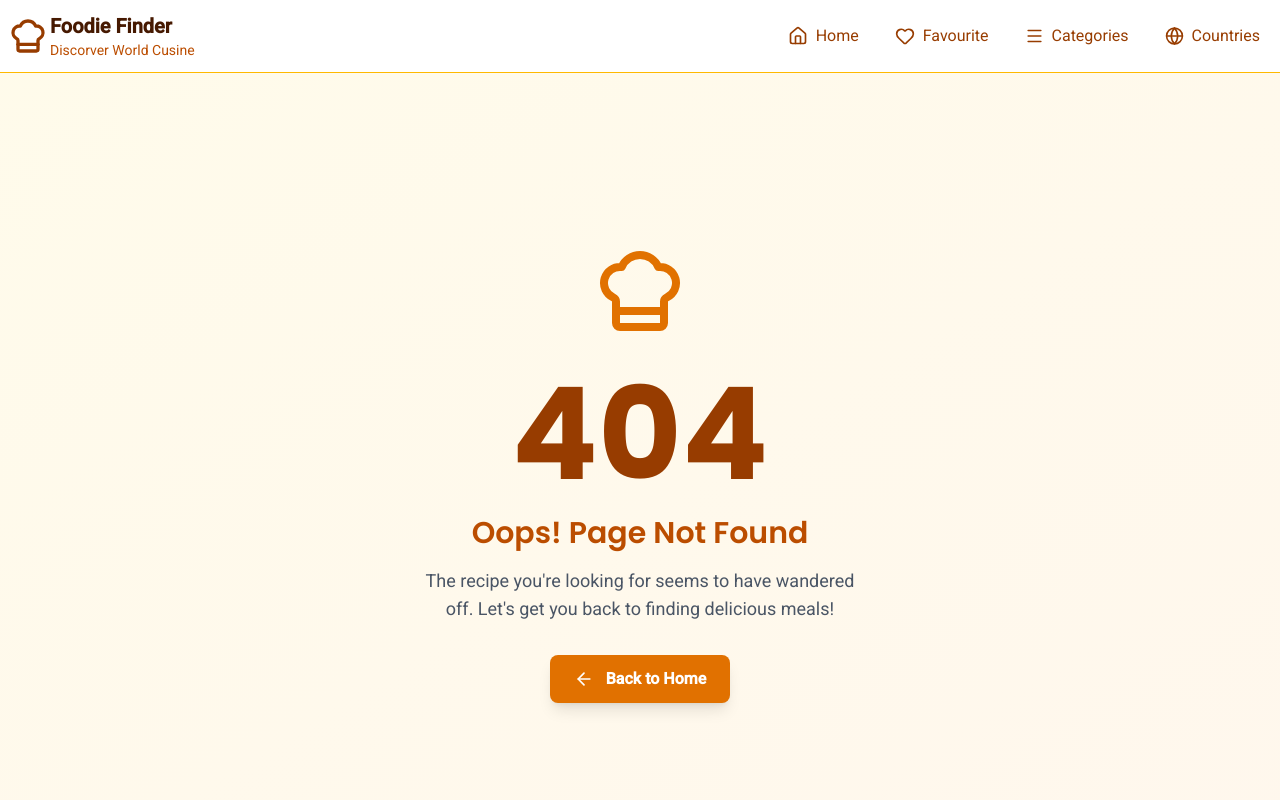
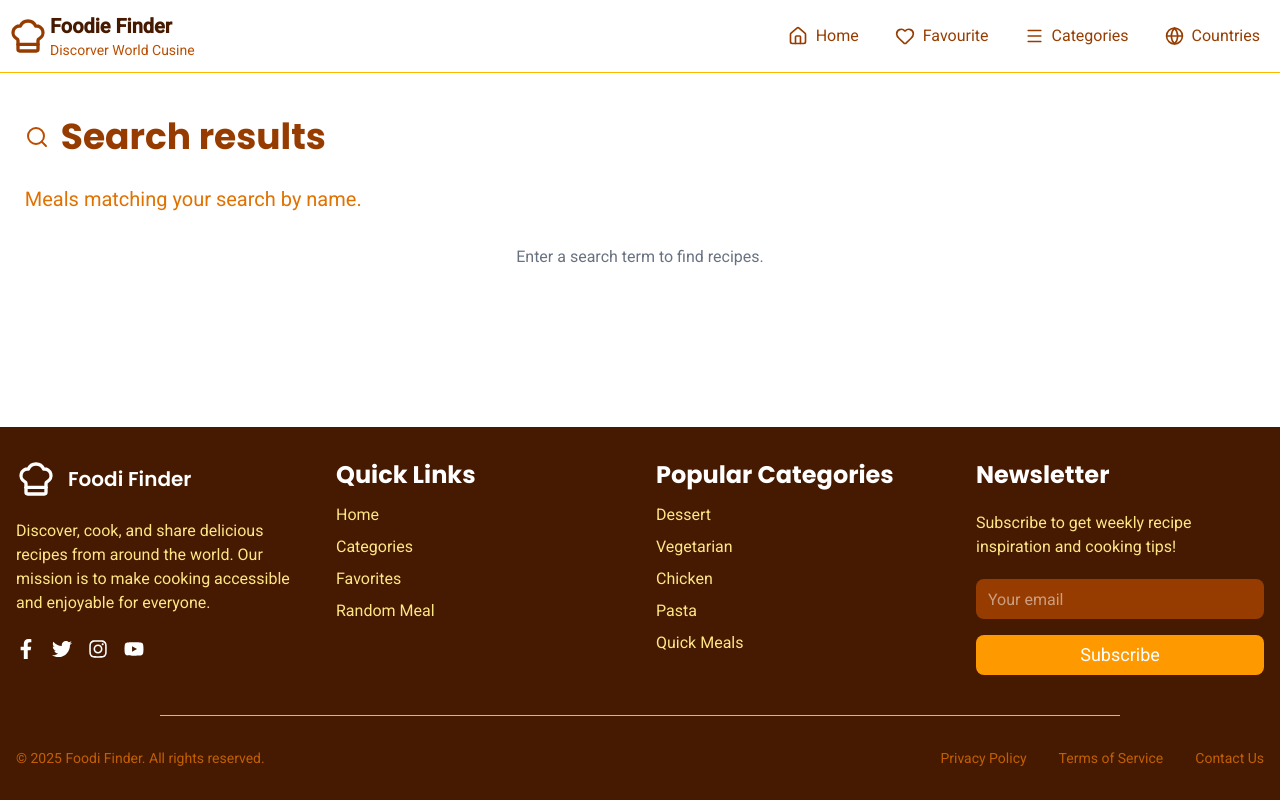
Before and after one commit to Kirubel-Te/Online-cuisine, a React (Vite) app: page /search in a window 1280 px wide. Shown: the top 800 px of the page. Built offline with nearby package versions, Linux system fonts and the light colour scheme.

Commit message:
search by name and ingredient added to home page

```diff
--- a/src/App.jsx
+++ b/src/App.jsx
@@ -8,6 +8,7 @@ import Categories from './pages/Categories'
 import Favourite from './pages/Favourite'
 import CategoryDetail from './pages/CategoryDetail'
 import RecipeDetail from './pages/RecipeDetail'
+import SearchResults from './pages/SearchResults'
 import NotFound from './pages/NotFound'
 import { FavouritesProvider } from './contexts/FavouritesContext'
 
@@ -19,6 +20,7 @@ const App = () => {
         <Route path='Categories' element={<Categories/>} />
         <Route path='category/:categoryName' element={<CategoryDetail/>}/>
         <Route path='recipe/:id' element={<RecipeDetail/>}/>
+        <Route path='search' element={<SearchResults/>}/>
         <Route path='Favourite' element={<Favourite/>}/>
         <Route path='*' element={<NotFound/>}/>
       </Route>
--- a/src/pages/Home.jsx
+++ b/src/pages/Home.jsx
@@ -10,8 +10,17 @@ const Home = () => {
   const [meals, setMeals] = useState([])
   const [loading, setLoading] = useState(false)
   const [error, setError] = useState(null)
+  const [searchTerm, setSearchTerm] = useState('')
+  const [searchType, setSearchType] = useState('Name')
   const location = useLocation()
   const navigate = useNavigate()
+
+  const handleSearchSubmit = (e) => {
+    e.preventDefault()
+    const term = searchTerm.trim()
+    if (!term) return
+    navigate(`/search?q=${encodeURIComponent(term)}&type=${encodeURIComponent(searchType)}`)
+  }
 
   const fetchRandomMeals = async () => {
     try {
@@ -59,12 +68,22 @@ const Home = () => {
           <p className='text-amber-600 md:text-xl font-light mt-6 md:w-[60%] w-[80%] mx-auto text-center'>Discover delicious meals from around the world. Search by ingredient, browse categories, or find your next favorite dish from our collection of thousands of recipes!</p>
         </div>
         <div className='forms flex flex-col items-center md:justify-center mt-6 mb-6'>
-          <form className='relative flex flex-col md:flex-row items-stretch md:items-center w-[90%] md:w-auto mx-auto gap-2 md:justify-center'>
+          <form onSubmit={handleSearchSubmit} className='relative flex flex-col md:flex-row items-stretch md:items-center w-[90%] md:w-auto mx-auto gap-2 md:justify-center'>
             <div className="relative w-full md:w-auto md:mx">
               <Search className='absolute left-3 top-1/2 -translate-y-1/2 text-amber-500' />
-              <input type="text" placeholder='Search for recipes...' className='border-2 border-gray-400 rounded-md pl-10 pr-3 py-1 md:w-96 w-full focus:outline-amber-500'/>
+              <input
+                type="text"
+                placeholder='Search for recipes...'
+                value={searchTerm}
+                onChange={(e) => setSearchTerm(e.target.value)}
+                className='border-2 border-gray-400 rounded-md pl-10 pr-3 py-1 md:w-96 w-full focus:outline-amber-500'
+              />
             </div>
-            <select className='border-2 border-gray-400 w-full md:w-40 rounded-md px-2 py-1 md:ml-2 focus:outline-amber-500'>
+            <select
+              value={searchType}
+              onChange={(e) => setSearchType(e.target.value)}
+              className='border-2 border-gray-400 w-full md:w-40 rounded-md px-2 py-1 md:ml-2 focus:outline-amber-500'
+            >
               <option value="Name">By Name</option>
               <option value="Ingredient">By Ingredient</option>
             </select>
--- /dev/null
+++ b/src/pages/SearchResults.jsx
@@ -0,0 +1,98 @@
+import React, { useState, useEffect } from 'react'
+import { useSearchParams } from 'react-router-dom'
+import axios from 'axios'
+import { Search, Loader2 } from 'lucide-react'
+import RecipeCard from '../components/RecipeCard'
+
+const SearchResults = () => {
+  const [searchParams] = useSearchParams()
+  const q = searchParams.get('q') || ''
+  const type = searchParams.get('type') || 'Name'
+
+  const [meals, setMeals] = useState([])
+  const [loading, setLoading] = useState(false)
+  const [error, setError] = useState(null)
+
+  const fetchResults = async () => {
+    if (!q.trim()) {
+      setMeals([])
+      return
+    }
+    try {
+      setLoading(true)
+      setError(null)
+      const url =
+        type === 'Ingredient'
+          ? `https://www.themealdb.com/api/json/v1/1/filter.php?i=${encodeURIComponent(q.trim())}`
+          : `https://www.themealdb.com/api/json/v1/1/search.php?s=${encodeURIComponent(q.trim())}`
+      const response = await axios.get(url)
+      setMeals(response.data.meals || [])
+    } catch (err) {
+      setError('Failed to search meals')
+    } finally {
+      setLoading(false)
+    }
+  }
+
+  useEffect(() => {
+    fetchResults()
+  }, [q, type])
+
+  const isByName = type === 'Name'
+  // search.php returns full meal objects (strCategory, strArea); filter.php returns minimal (no category/area)
+  const normalizeMeal = (meal) => ({
+    idMeal: meal.idMeal,
+    strMeal: meal.strMeal,
+    strMealThumb: meal.strMealThumb,
+    strCategory: meal.strCategory || '',
+    strArea: meal.strArea || '',
+  })
+
+  return (
+    <div className="w-full md:w-[95%] lg:w-[98%] mx-auto mt-8 mb-8">
+      <div className="flex items-center gap-3 p-3 mb-4">
+        <Search className="text-amber-700" />
+        <h2 className="lg:text-4xl text-2xl font-bold text-amber-800">
+          Search results {q && `for "${q}"`}
+        </h2>
+      </div>
+      <p className="text-amber-600 md:text-xl px-3 font-light mb-8">
+        {isByName ? 'Meals matching your search by name.' : 'Meals that use this ingredient.'}
+        {!loading && meals.length > 0 && ` Found ${meals.length} recipe(s).`}
+      </p>
+
+      <div className="mb-8 mt-5 w-[95%] md:w-[95%] lg:w-[98%] mx-auto grid grid-cols-1 sm:grid-cols-2 md:grid-cols-2 lg:grid-cols-3 xl:grid-cols-4 gap-6 gap-y-8 items-stretch auto-rows-fr justify-items-stretch">
+        {loading && (
+          <div className="col-span-full flex justify-center">
+            <Loader2 className="animate-spin text-amber-600" size={32} />
+          </div>
+        )}
+        {error && <p className="col-span-full text-center text-red-500">{error}</p>}
+        {!loading && !q.trim() && (
+          <p className="col-span-full text-center text-gray-500">Enter a search term to find recipes.</p>
+        )}
+        {!loading && q.trim() && meals.length === 0 && !error && (
+          <p className="col-span-full text-center text-gray-500">No meals found. Try a different search.</p>
+        )}
+        {!loading &&
+          meals.length > 0 &&
+          meals.map((meal) => {
+            const m = normalizeMeal(meal)
+            return (
+              <div key={m.idMeal} className="w-full p-2 box-border h-full">
+                <RecipeCard
+                  title={m.strMeal}
+                  category={m.strCategory}
+                  country={m.strArea}
+                  image={m.strMealThumb}
+                  id={m.idMeal}
+                />
+              </div>
+            )
+          })}
+      </div>
+    </div>
+  )
+}
+
+export default SearchResults
```
